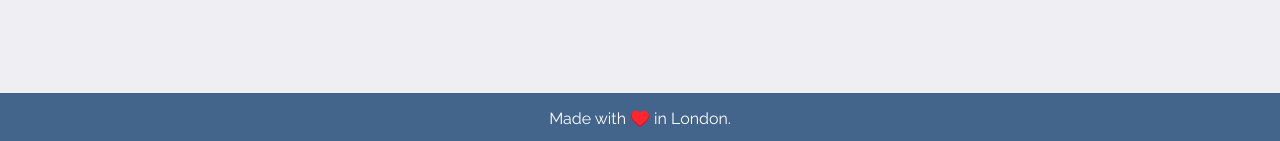
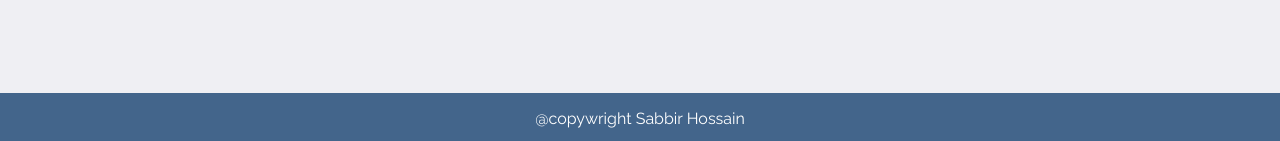
Before and after one commit to Sabbir-hossain1/100-Days-Python-BootCamp, a Flask app: page /blog/1 in a window 1280 px wide. Shown: the part 656-797 px from the top of the page. Run offline with Flask 2, Linux system fonts and the light colour scheme.

Commit message:
Blog post project with flask completed and footer updated

```diff
--- a/Day-57/templates/blog.html
+++ b/Day-57/templates/blog.html
@@ -21,6 +21,6 @@
 </div>
 </body>
 <footer>
-    <p>Made with ♥️ in London.</p>
+    <p>@copywright Sabbir Hossain </p>
 </footer>
 </html>
```
